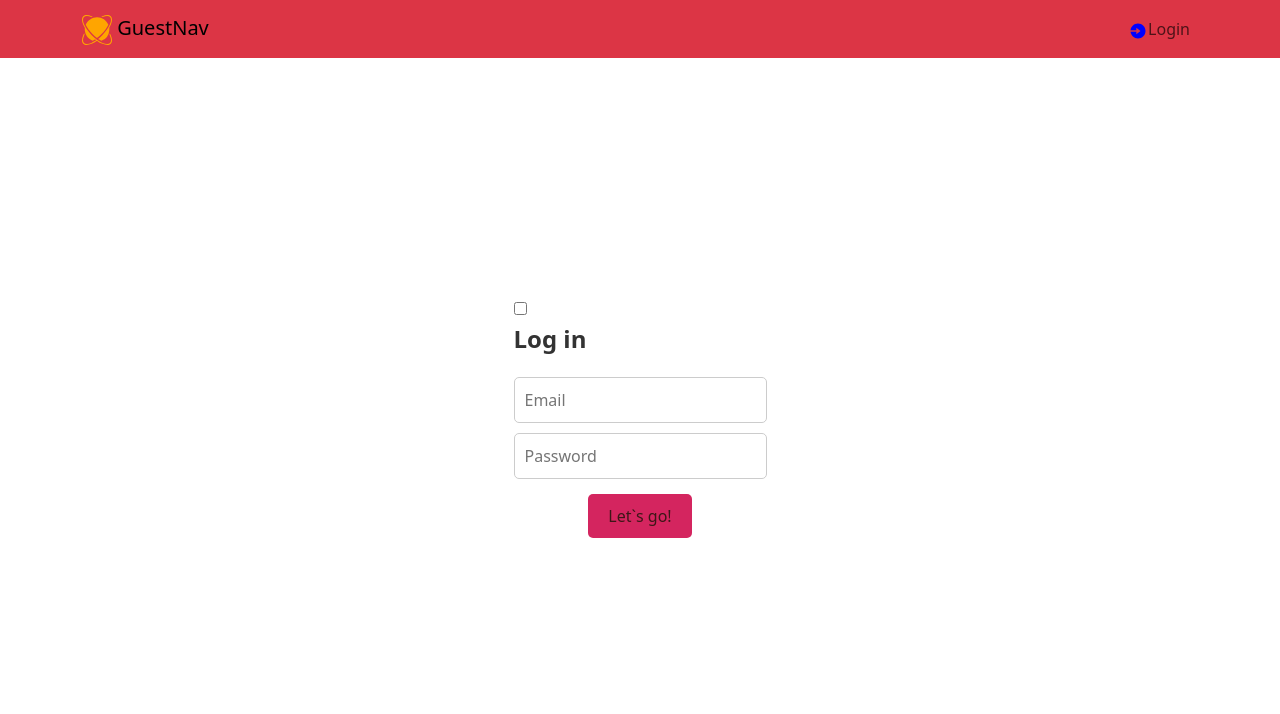
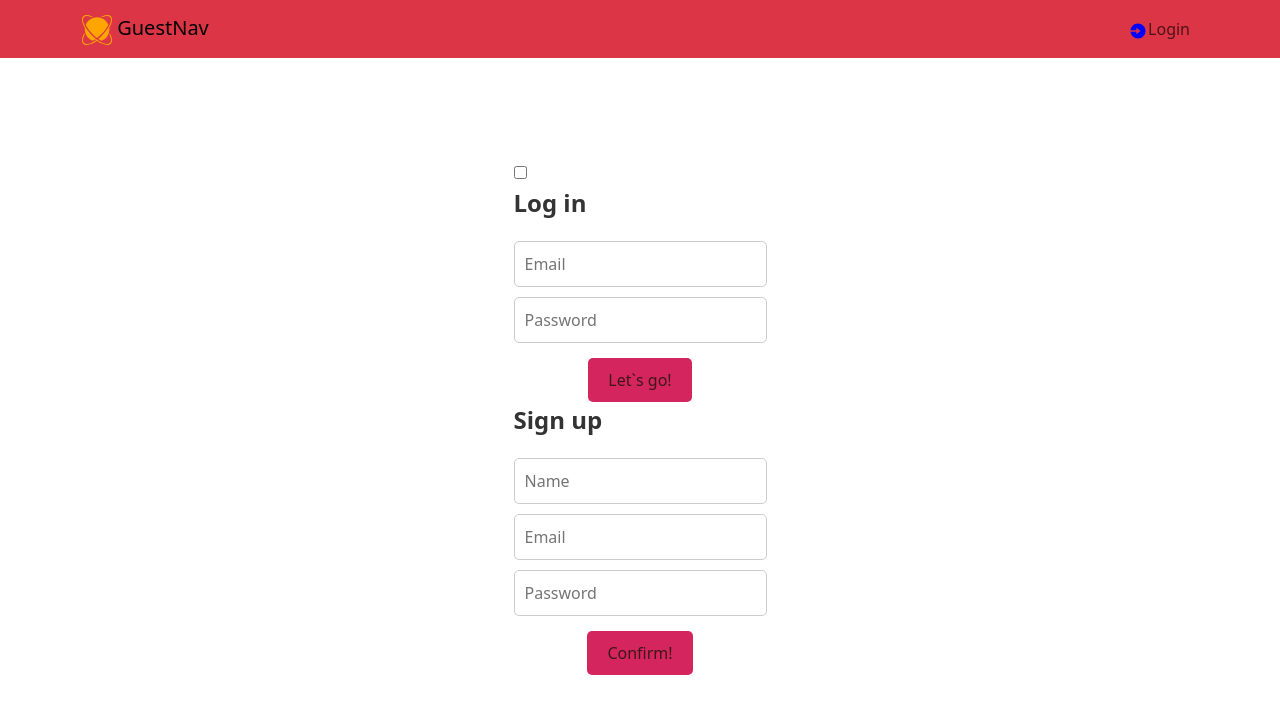
Before and after one commit to Tubaqureshe/REACT-WEB, a React (Vite) app in the folder client/: page /login in a window 1280 px wide. Shown: the top 714 px of the page. Built offline with nearby package versions, Linux system fonts and the light colour scheme.

Commit message:
Update index.jsx

```diff
--- a/client/src/Guset/components/CustomForm/index.jsx
+++ b/client/src/Guset/components/CustomForm/index.jsx
@@ -1,6 +1,7 @@
 import React from 'react'
 import './custom.css'
 import LoginForm from './LoginForm'
+import Signupform from './Signupform'
 
 export default function CustomForm() {
     return (
@@ -13,6 +14,7 @@ export default function CustomForm() {
                     <span className="card-side" />
                     <div className="flip-card__inner">
                     <LoginForm />
+                         <Signupform />
                     </div>
                 </label>
             </div>
```
